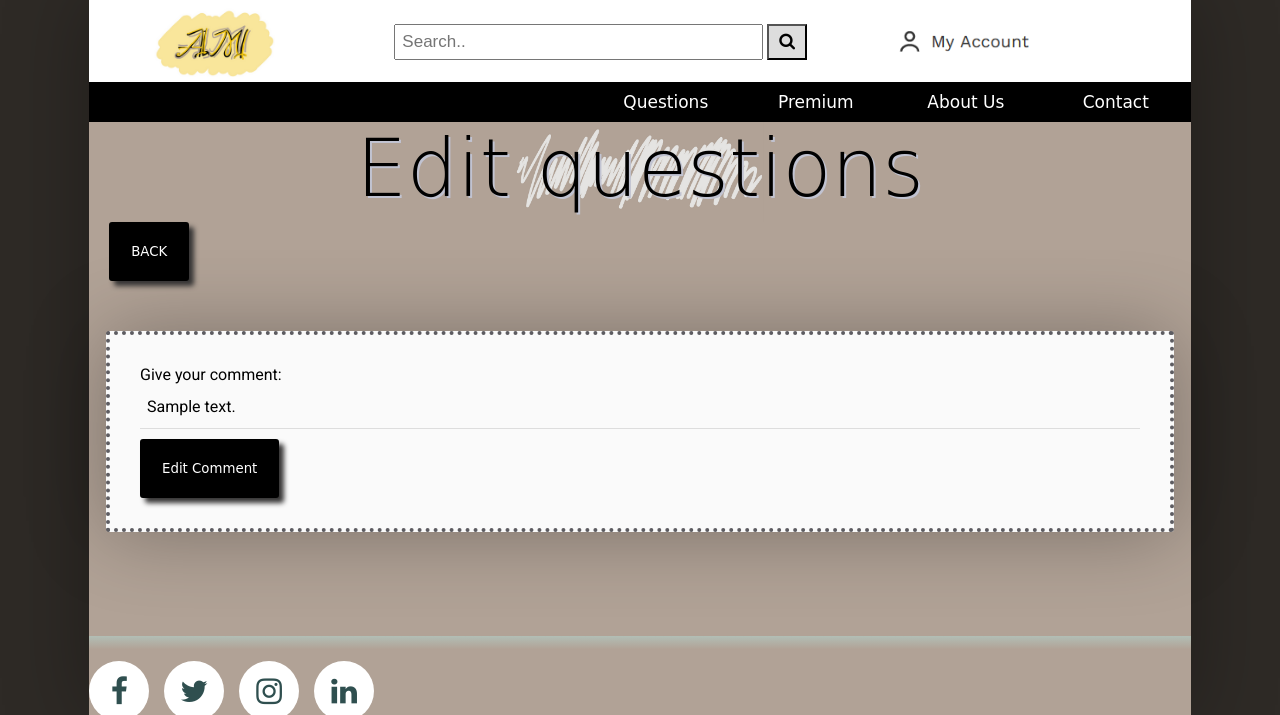
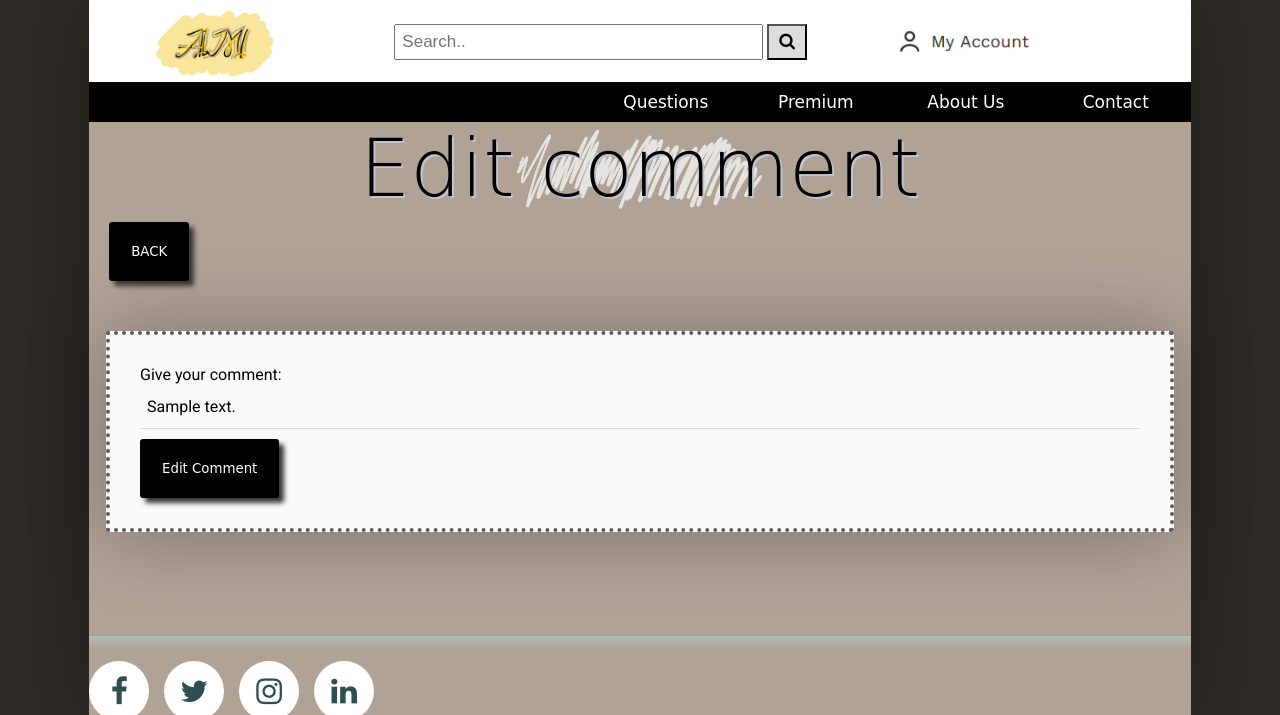
Before and after one commit to CodecoolGlobal/ask-mate-3-python-Elmaz-Doszaki, a Flask app: template templates/edit_comment.html in a window 1280 px wide. Shown: the top 715 px of the page. Run offline with Flask 2, Linux system fonts and the light colour scheme; the template is opened without the code that fills it: most values are stand-ins (such as "Sample title", 1, 10 or a date in 2020); some libraries are stand-ins or nearby versions; some web fonts are replaced.

Commit message:
Bugfix: add-, edit-, delete comment

```diff
--- a/new_server.py
+++ b/new_server.py
@@ -68,11 +68,11 @@ def add_new_answer():
                   'image': ""}
     data_manager2.add_new_data_to_table(new_answer, 'answer')
 
-    question_id = str(data_manager2.get_new_id('a'))
+    answer_id = str(data_manager2.get_new_id('a'))
     file1 = request.files['file1']
     if request.files['file1'].filename != "":
-        path = data_manager2.UPLOAD_FOLDER + "A" + question_id + file1.filename
-        data_manager2.save_picture(file1, path, question_id)
+        path = data_manager2.UPLOAD_FOLDER + "A" + answer_id + file1.filename
+        data_manager2.save_picture(file1, path, answer_id)
     return redirect(url_for("display_question", question_id=question_id))
 
 
@@ -97,7 +97,7 @@ def delete_comment(q_id, c_id):
 def edit_comment(q_id, c_id):
     if request.method == 'GET':
         comment_to_edit = data_manager2.get_edit_comment(c_id)
-        return render_template('edit_comment.html', comment=comment_to_edit)
+        return render_template('edit_comment.html', comment=comment_to_edit, q_id=q_id)
     else:
         sub_time = data_manager2.get_submission_time_for_comment()
         edited_counter = data_manager2.get_edited_counter_for_comment(c_id)
@@ -195,7 +195,7 @@ def add_comment_to_answer(answer_id):
         return render_template('add-comment.html', answer_id=answer_id)
     if request.method == 'POST':
         data_manager2.add_new_data_to_table(
-            data={'question_id': data_manager2.get_question_id_from_answer(answer_id), 'answer_id': answer_id, 'message': request.form['message'],
+            data={'question_id': None, 'answer_id': answer_id, 'message': request.form['message'],
                   'edited_count': None},
             table_name='comment')
         answer_data = data_manager2.get_question_id_from_answer(answer_id)
--- a/templates/edit_comment.html
+++ b/templates/edit_comment.html
@@ -27,7 +27,7 @@
         <a href = #vmi class = "nav2">Premium</a>
         <a href = #vmi class = "nav3">About Us</a>
         <a href = #vmi class = "nav4">Contact</a>
-        <div class = "headline">Edit questions</div>
+        <div class = "headline">Edit comment</div>
       </div>
       <div class = "back_button">
         <form action="/questions/{{ q_id }}">
@@ -35,7 +35,7 @@
         </form>
       </div>
       <div class="form-style-8">
-        <form action="/edit_comment/{{ comment['question_id'] }}/{{ comment['id'] }}" method="post">
+        <form action="/edit_comment/{{ q_id }}/{{ comment['id'] }}" method="post">
           <div>
             <label>Give your comment:</label> <br />
             <input
--- a/templates/question.html
+++ b/templates/question.html
@@ -175,12 +175,12 @@
                                 {{ comment['message'] }}
                             </div>
                             <div class = "a-c-delete">
-                                <form action="/delete_comment/{{ comment['question_id'] }}/{{ comment['id'] }}">
+                                <form action="/delete_comment/{{ row['question_id'] }}/{{ comment['id'] }}">
                                     <button type="submit">Delete</button>
                                 </form>
                             </div>
                             <div class = "a-c-edit">
-                                <form action="/edit_comment/{{ comment['question_id'] }}/{{ comment['id'] }}">
+                                <form action="/edit_comment/{{ row['question_id'] }}/{{ comment['id'] }}">
                                     <button type="submit">Edit</button>
                                 </form>
                             </div>
```
